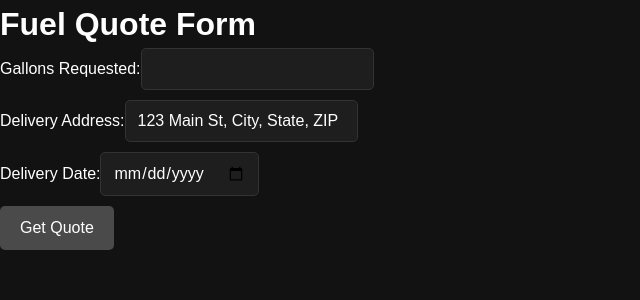
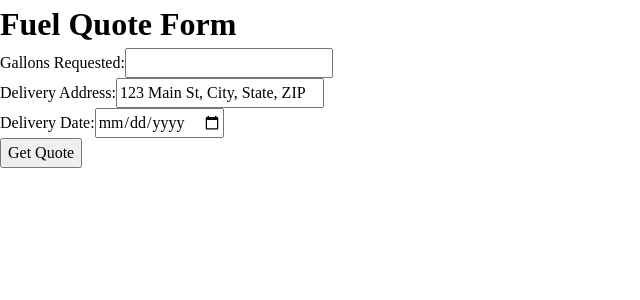
Before and after one commit to Erregea5/SoftwareDesign, a React (Create React App) app in the folder Source/client/: page /quote in a window 1280 px wide. Shown: the top 300 px of the page, without its empty margins (0-640 px from the left). Built offline with nearby package versions, Linux system fonts and the light colour scheme.

Commit message:
deleted:    Source/client/src/routes/quote/CryptowalletStyles.css 	modified:   Source/client/src/routes/quote/Quote.jsx 	modified:   Source/client/src/routes/quote/components/FuelQuoteForm.jsx 	modified:   Source/client/src/routes/quote/components/QuoteResult.jsx

```diff
--- a/Source/client/src/routes/quote/CryptowalletStyles.css
+++ /dev/null
@@ -1,59 +0,0 @@
-/* CSS */
-body {
-    background-color: #121212;
-    /* Dark background color */
-    color: #fff;
-    /* Light text color */
-    font-family: Arial, sans-serif;
-    /* Default font family */
-    padding: 0;
-    margin: 0;
-}
-
-.container {
-    max-width: 1200px;
-    /* Maximum width for content */
-    margin: 0 auto;
-    /* Center the content horizontally */
-    padding: 20px;
-    /* Add padding around the content */
-}
-
-/* Buttons */
-button {
-    background-color: #4a4a4a;
-    /* Dark button background color */
-    color: #fff;
-    /* Light button text color */
-    border: none;
-    padding: 10px 20px;
-    /* Add padding to buttons */
-    border-radius: 5px;
-    /* Rounded corners for buttons */
-    cursor: pointer;
-}
-
-button:hover {
-    background-color: #333;
-    /* Darker button background color on hover */
-}
-
-/* Forms */
-input[type="text"],
-input[type="number"],
-input[type="date"] {
-    background-color: #1e1e1e;
-    /* Dark input field background color */
-    color: #fff;
-    /* Light text color */
-    border: 1px solid #333;
-    /* Dark border */
-    border-radius: 5px;
-    /* Rounded corners for input fields */
-    padding: 8px 12px;
-    /* Add padding to input fields */
-    margin-bottom: 10px;
-    /* Add margin between input fields */
-}
-
-/* Add any additional styles for specific elements or components here */
--- a/Source/client/src/routes/quote/components/FuelQuoteForm.jsx
+++ b/Source/client/src/routes/quote/components/FuelQuoteForm.jsx
@@ -1,6 +1,5 @@
 import React, { useState } from "react";
 import QuoteResult from "./QuoteResult";
-import "../CryptowalletStyles.css";
 
 const FuelQuoteForm = ({ deliveryAddress, handleSubmit }) => {
   const [gallonsRequested, setGallonsRequested] = useState("");
--- a/Source/client/src/routes/quote/components/QuoteResult.jsx
+++ b/Source/client/src/routes/quote/components/QuoteResult.jsx
@@ -1,5 +1,4 @@
 import React from "react";
-import "../CryptowalletStyles.css";
 
 const QuoteResult = ({ price, numGal }) => {
   return (
```
Also changed, not shown: Source/client/src/routes/quote/Quote.jsx (+0 -26 lines).
